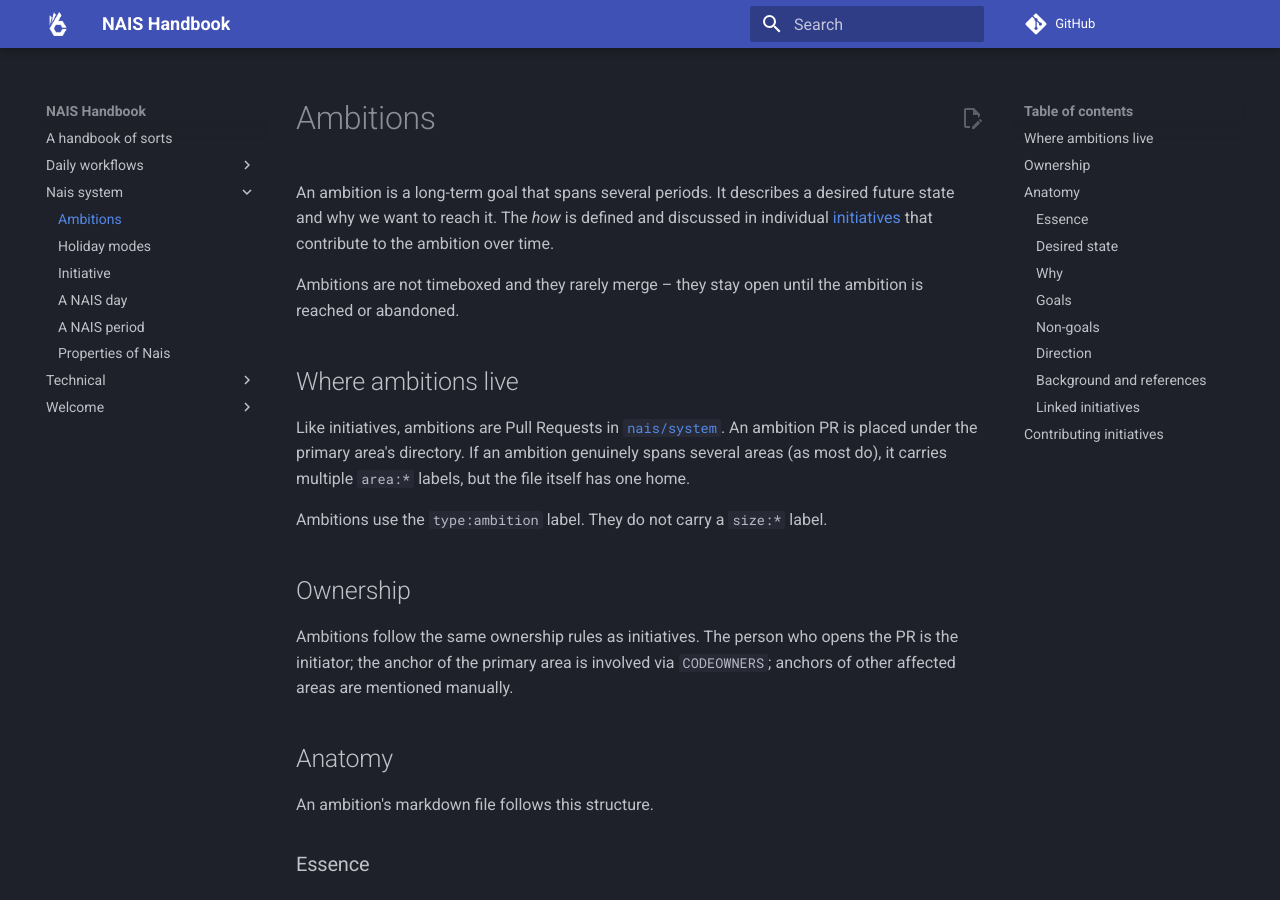
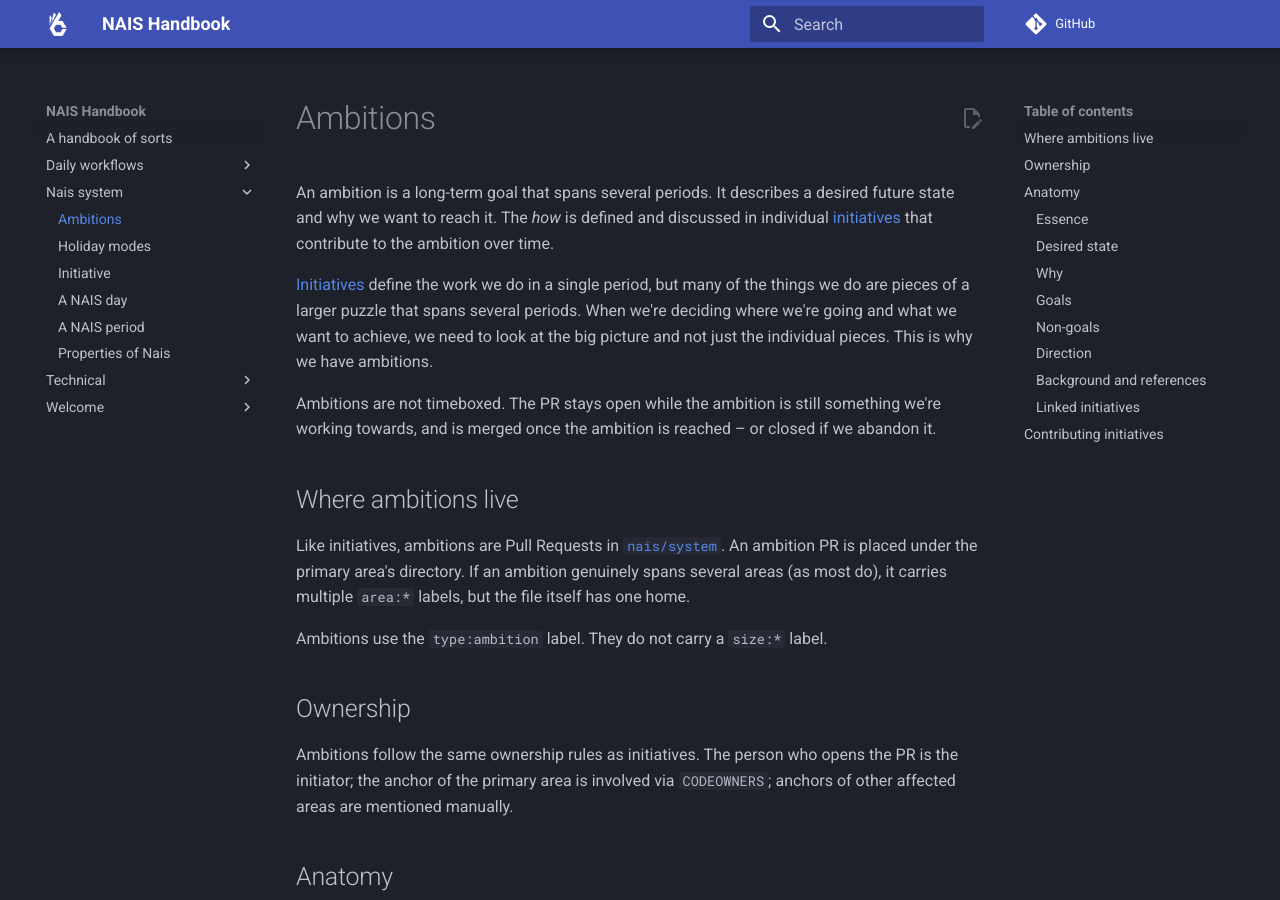
Before and after one commit to nais/handbook, an MkDocs documentation site: the page built from docs/nais-system/ambitions.md, in a window 1280 px wide and 900 px high. Built offline with MkDocs 1.6.1 and Material for MkDocs 9.7.7, drawn with Linux system fonts in a browser that asks for light colours; comment, search, counter and statistics services are not loaded.

Commit message:
Review-kommentarer: juster ambisjons-merge, fjern 'pool'-begrepet

```diff
--- a/docs/nais-system/ambitions.md
+++ b/docs/nais-system/ambitions.md
@@ -2,7 +2,9 @@
 
 An ambition is a long-term goal that spans several periods. It describes a desired future state and why we want to reach it. The _how_ is defined and discussed in individual [initiatives](initiatives.md) that contribute to the ambition over time.
 
-Ambitions are not timeboxed and they rarely merge – they stay open until the ambition is reached or abandoned.
+[Initiatives](initiatives.md) define the work we do in a single period, but many of the things we do are pieces of a larger puzzle that spans several periods. When we're deciding where we're going and what we want to achieve, we need to look at the big picture and not just the individual pieces. This is why we have ambitions.
+
+Ambitions are not timeboxed. The PR stays open while the ambition is still something we're working towards, and is merged once the ambition is reached – or closed if we abandon it.
 
 ## Where ambitions live
 
```
Also changed, not shown: docs/nais-system/holiday-mode.md (+1 -1 lines), docs/nais-system/initiatives.md (+1 -1 lines), docs/nais-system/period.md (+1 -1 lines).
